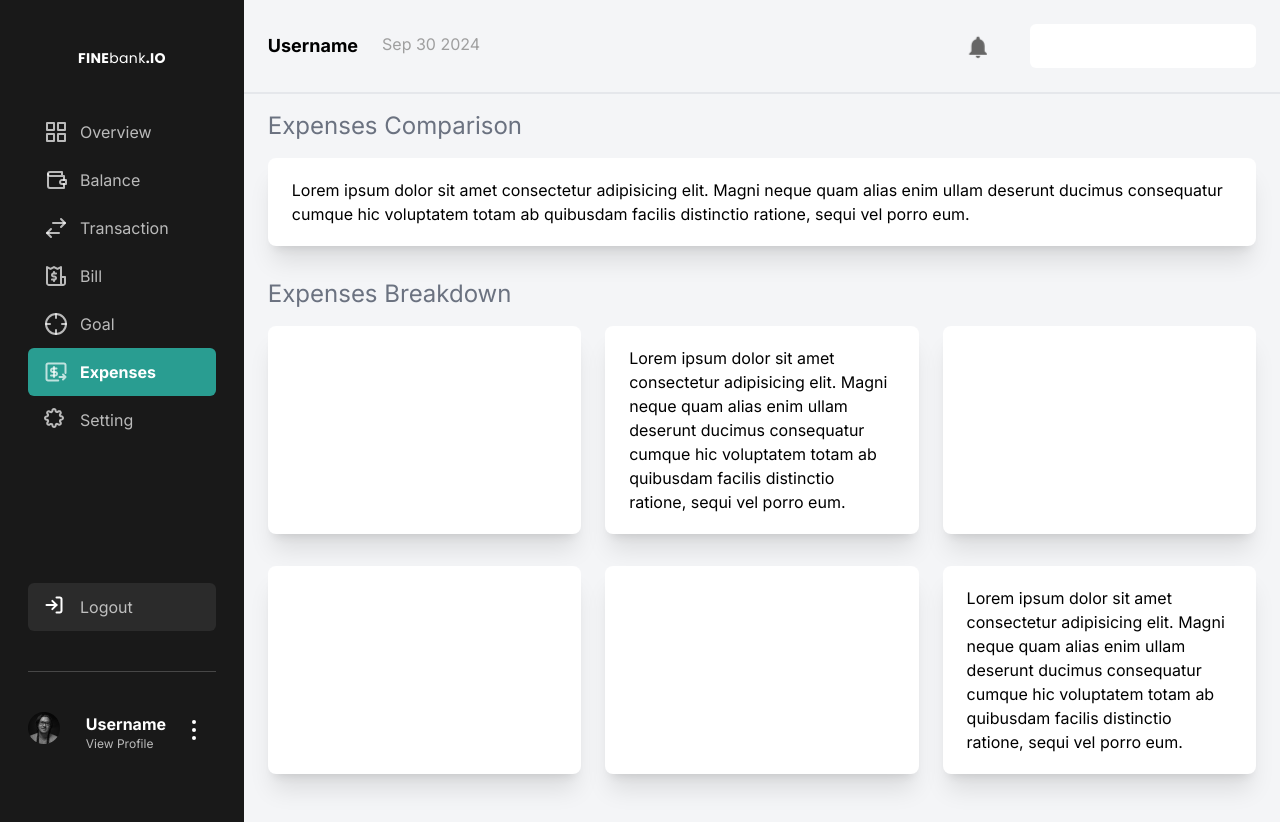
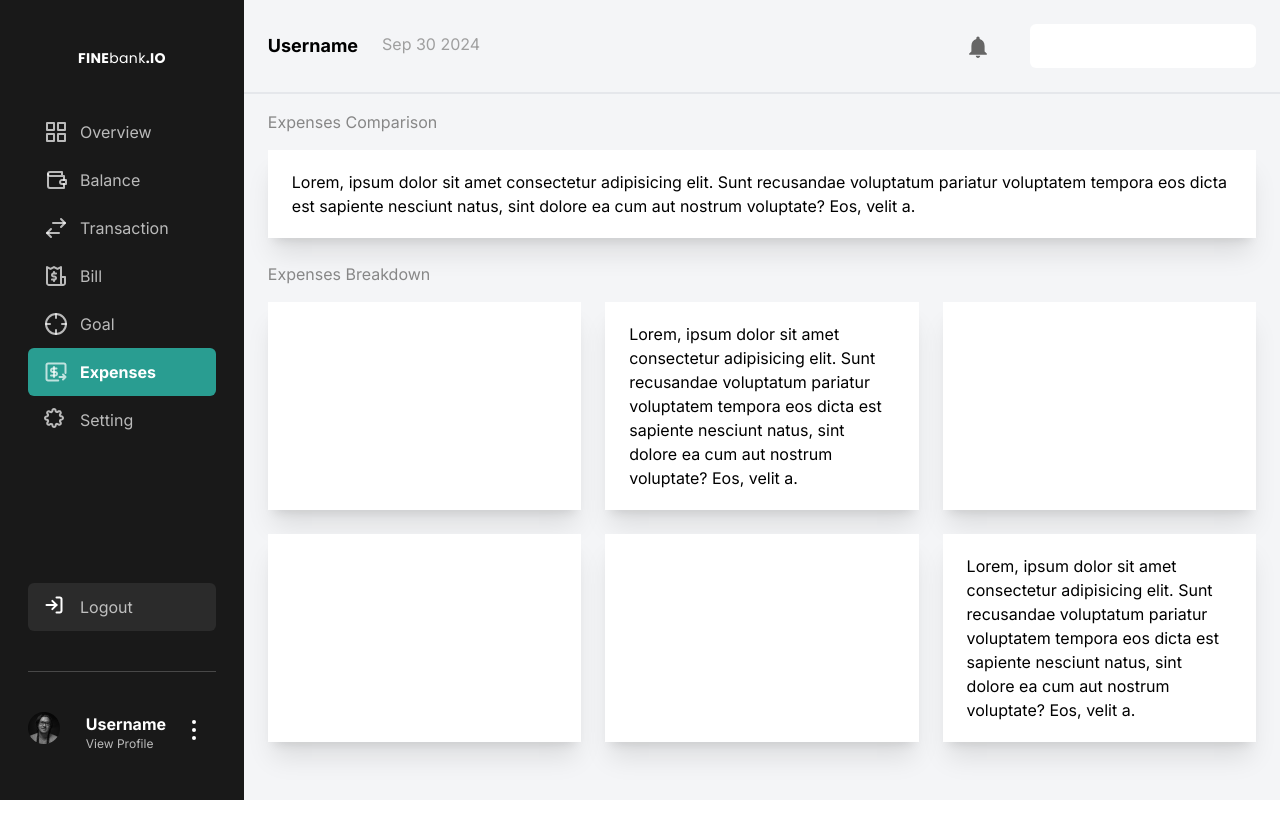
Before and after one commit to revrans/admin-ui, a React (Vite) app: page /expenses in a window 1280 px wide. After the commit the page ends 800 px from the top, so only its background shows below. Built offline with nearby package versions, Linux system fonts and the light colour scheme.

Commit message:
UTS, membuan expenses

```diff
--- a/src/component/Elements/Card/index.jsx
+++ b/src/component/Elements/Card/index.jsx
@@ -1,10 +1,23 @@
-const Card = () => {
+const Card = (props) => {
+const { title = false, desc, variant } = props;
+
   return (
-    <>
-      <div className="text-lg text-gray-02 mb-2">Title</div>
-      <div className="bg-white rounded-lg px-6 py-5 shadow-xl">Description</div>
-    </>
-  );
-};
+    <div className={'flex flex-col flex-1 mb-6 ${variant}'}>
+      {title && (
+        <>
+          {title.length == 1 ? (
+            <div className="hidden md:block md:text-lg Omd:text-gray-02 md: mb-4"> {title}
+          </div>
+          ) : (
+            <div className="text-1g text-gray-02 mb-4">{title}</div>
+            )}
+          </>
+          )}
+          <div className="bg-white rounded-1g px-6 py-5 shadow-xl flex-1">
+          {desc}
+          </div>
+          </div>
+    );
+    };
 
 export default Card;
--- a/src/pages/balance.jsx
+++ b/src/pages/balance.jsx
@@ -7,9 +7,15 @@ const BalancePage = () => {
       <h1 className="text-gray-500 text-2xl mb-4">Balances</h1>
 
       <div className="grid grid-cols-1 sm:grid-cols-3 gap-6">
-        <CardB cardTitle="Credit Card" cardType="Master Card" logoSrc="/images/mc.png" accountNumber="1234 5678 9012 8***" totalAmount="$25,000" />
-        <CardB cardTitle="Checking" cardType="All Bank Ltd" logoSrc="/images/visa.png" accountNumber="693 456 69 9****" totalAmount="$25,000" />
-        <CardB cardTitle="Savings" cardType="Brsc Bank Ltd" accountNumber="133 456 886 8***" totalAmount="$25,000" /> {/* logoSrc not passed */}
+        <CardB cardTitle="Credit Card" cardType="Master Card" logoSrc="/images/mc.png" accountNumber="1234 5678 9012 8***" totalAmount="$25000" />
+        <CardB cardTitle="Checking" cardType="All Bank Ltd" logoSrc="/images/visa.png" accountNumber="693 456 69 9****" totalAmount="$25000" />
+        <CardB cardTitle="Savings" cardType="Brsc Bank Ltd" accountNumber="133 456 886 8***" totalAmount="$25000" /> {/* logoSrc not passed */}
+      </div>
+      <br />
+      <div className="grid grid-cols-1 sm:grid-cols-3 gap-6">
+        <CardB cardTitle="Investment" cardType="All Bank List" accountNumber="698 456 866 2****" totalAmount="$25000" />
+        <CardB cardTitle="Loan" cardType="City Bank Ltd" accountNumber="383 456 896 6****" totalAmount="$25,000" />
+        <CardB /> {/* logoSrc not passed */}
       </div>
     </MainLayout>
   );
--- a/src/pages/dashboard.jsx
+++ b/src/pages/dashboard.jsx
@@ -4,31 +4,18 @@ const DashboardPage = () => {
   return (
     <MainLayout type="dashboard">
       {/* top content start*/}
-      <div className="mb-8 sm:flex sm:gap-6">
-        <div className="sm:w-1/3">
-          <Card />
+      <div className="md:grid md:grid-cols-3 md:gap-x-6">
+        <Card title="Total Balance" />
+        <Card title="Goals" desc="Lorem, ipsum dolor sit amet consectetur adipisicing elit. Sunt recusandae voluptatum pariatur voluptatem tempora eos dicta est sapiente nesciunt natus, sint dolore ea cum aut nostrum voluptate? Eos, velit a." />
+        <Card title="Upcoming Bill" />
+        <div className="md:col-span-1">
+          <Card title="Recent Transaction" desc="Lorem, ipsum dolor sit amet consectetur adipisicing elit. Sunt recusandae voluptatum pariatur voluptatem tempora eos dicta est sapiente nesciunt natus, sint dolore ea cum aut nostrum voluptate? Eos, velit a Lorem, ipsum dolor sit amet consectetur adipisicing elit. Sunt recusandae voluptatum pariatur voluptatem tempora eos dicta est sapiente nesciunt natus, sint dolore ea cum aut nostrum voluptate? Eos, velit a." />
         </div>
-        <div className="sm:w-1/3">
-          <Card />
-        </div>
-        <div className="sm:w-1/3">
-          <Card />
+        <div className="md:col-span-2 flex flex-col flex-1">
+          <Card title="Statistics" />
+          <Card title="Expenses Breakdown" />
         </div>
       </div>
-      {/* top content end*/}
-      {/* bottom content start*/}
-      <div className="mb-8 sm:flex sm:gap-6">
-        <div className="sm:w-1/3">
-          <Card />
-        </div>
-        <div className="sm:w-1/3">
-          <Card />
-        </div>
-        <div className="sm:w-1/3">
-          <Card />
-        </div>
-      </div>
-
       {/* bottom content end*/}
     </MainLayout>
   );
--- a/src/pages/expencces.jsx
+++ /dev/null
@@ -1,7 +0,0 @@
-import React from "react";
-
-const expencces = () => {
-  return <div>expencces</div>;
-};
-
-export default expencces;
--- a/src/pages/expenses.jsx
+++ b/src/pages/expenses.jsx
@@ -6,38 +6,19 @@ import CardExpenses2 from "../component/Elements/CardExpenses2";
 const ExpensesPage = () => {
     return (
         <MainLayout type="expenses">
-        <h1 className="text-gray-500 text-2xl mb-4">Expenses Comparison</h1>
-          {/* top content start*/}
-          <div className="mb-8 sm:flex sm:gap-6">
-              <CardExpenses />
-            </div>
-          {/* top content end*/}
-          <h1 className="text-gray-500 text-2xl mb-4">Expenses Breakdown</h1>
-          {/* bottom content start*/}
-          <div className="mb-8 sm:flex sm:gap-6">
-            <div className="sm:w-1/3">
-            <CardExpenses2/>
-            </div>
-            <div className="sm:w-1/3">
-              <CardExpenses />
-            </div>
-            <div className="sm:w-1/3">
-              <CardExpenses2 />
-            </div>
-          </div>
-            <div className="mb-8 sm:flex sm:gap-6">
-              <div className="sm:w-1/3">
-                <CardExpenses2 />
-              </div>
-              <div className="sm:w-1/3">
-                <CardExpenses2 />
-              </div>
-              <div className="sm:w-1/3">
-                <CardExpenses />
-              </div>
-            </div>
-
-          {/* bottom content end*/}
+        <div className="">
+        <h1 className="text-1g text-gray-02 mb-4">Expenses Comparison</h1>
+        <Card title="" desc="Lorem, ipsum dolor sit amet consectetur adipisicing elit. Sunt recusandae voluptatum pariatur voluptatem tempora eos dicta est sapiente nesciunt natus, sint dolore ea cum aut nostrum voluptate? Eos, velit a." />
+        </div>
+        <h1 className="text-1g text-gray-02 mb-4">Expenses Breakdown</h1>
+        <div className="md:grid md:grid-cols-3 md:gap-x-6 ">
+        <Card title="" desc=""/>
+        <Card title="" desc="Lorem, ipsum dolor sit amet consectetur adipisicing elit. Sunt recusandae voluptatum pariatur voluptatem tempora eos dicta est sapiente nesciunt natus, sint dolore ea cum aut nostrum voluptate? Eos, velit a." />
+        <Card title="" desc=""/>
+        <Card title="" desc=""/>
+        <Card title="" desc=""/>
+        <Card title="" desc="Lorem, ipsum dolor sit amet consectetur adipisicing elit. Sunt recusandae voluptatum pariatur voluptatem tempora eos dicta est sapiente nesciunt natus, sint dolore ea cum aut nostrum voluptate? Eos, velit a." />
+        </div>
         </MainLayout>
       );
     };
```
